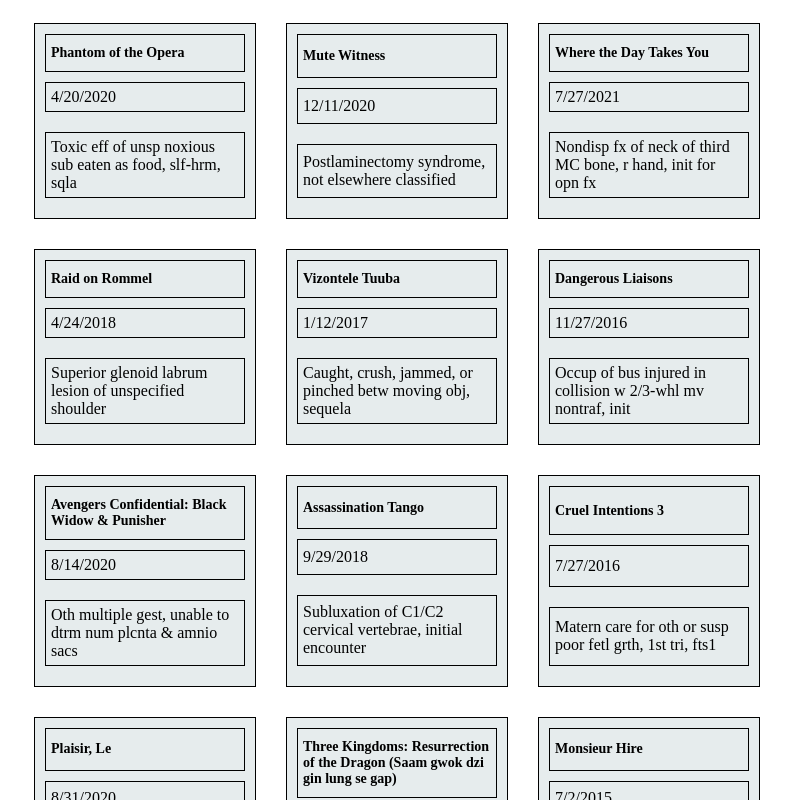
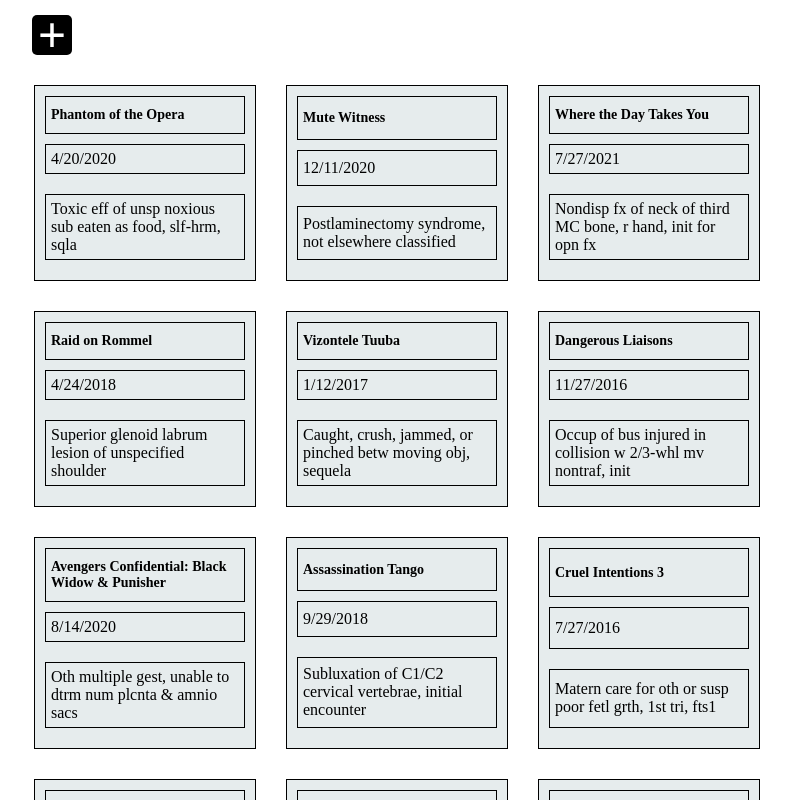
Before and after one commit to AHera/react-dz, a React (Create React App) app: page / in a window 1280 px wide. Shown: the top 800 px of the page, without its empty margins (243-1034 px from the left). Built offline with nearby package versions, Linux system fonts and the light colour scheme.

Commit message:
AddButton

```diff
--- a/src/App.js
+++ b/src/App.js
@@ -3,6 +3,7 @@
 
 import Notes from "./data/Notes.json";
 import NotesList from "./components/NotesList";
+import AddButton from "./components/AddButton";
 
 function App() {
   return (
@@ -12,6 +13,7 @@
         max-width: 800px;
       `}
     >
+      <AddButton />
       <NotesList notes={Notes} />
     </div>
   );
--- /dev/null
+++ b/src/components/AddButton.js
@@ -0,0 +1,26 @@
+/** @jsxImportSource @emotion/react */
+import { css } from "@emotion/react";
+
+function AddButton() {
+  return (
+    <div
+      css={css`
+        margin: 15px 35px;
+        width: 40px;
+        height: 40px;
+        border-radius: 5px;
+        background: #000000;
+        color: #ffffff;
+        font-size: 50px;
+        font-weight: bold;
+        display: flex;
+        justify-content: center;
+        align-items: center;
+      `}
+    >
+      +
+    </div>
+  );
+}
+
+export default AddButton;
```
